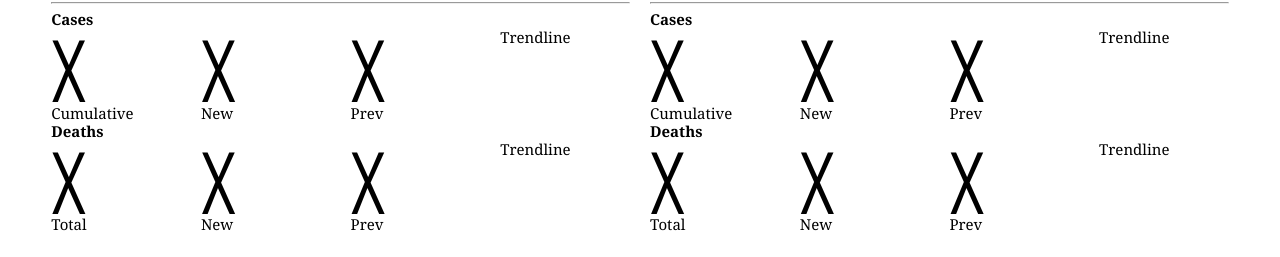
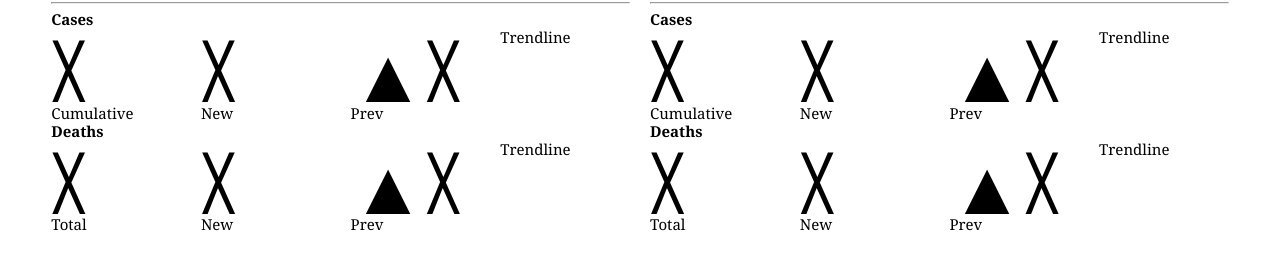
Before and after one commit to garretthaas/covid-dashboard, a website built with webpack: page index.html in a window 1280 px wide. Shown: the part 695-952 px from the top of the page. Built offline with nearby package versions, Linux system fonts and the light colour scheme; no server answers.

Commit message:
pos/neg functionality added to counties with arrows

```diff
--- a/index.html
+++ b/index.html
@@ -102,7 +102,7 @@
             <p>New</p>
           </div>
           <div class="grid-item" data-point="cases-percent-change">
-            <p class="callout" data-item="content">X</p>
+            <p class="callout positive" data-item="content">X</p>
             <p data-item="title">Prev</p>
           </div>
           <div class="grid-item trendline" data-item="trend-line">
@@ -120,7 +120,7 @@
             <p>New</p>
           </div>
           <div class="grid-item" data-point="deaths-percent-change">
-            <p class="callout" data-item="content">X</p>
+            <p class="callout positive" data-item="content">X</p>
             <p data-item="title">Prev</p>
           </div>
           <div class="grid-item trendline" data-item="trend-line">
@@ -144,7 +144,7 @@
             <p>New</p>
           </div>
           <div class="grid-item" data-point="cases-percent-change">
-            <p class="callout" data-item="content">X</p>
+            <p class="callout positive" data-item="content">X</p>
             <p data-item="title">Prev</p>
           </div>
           <div class="grid-item trendline" data-item="trend-line">
@@ -162,7 +162,7 @@
             <p>New</p>
           </div>
           <div class="grid-item" data-point="deaths-percent-change">
-            <p class="callout" data-item="content">X</p>
+            <p class="callout positive" data-item="content">X</p>
             <p data-item="title">Prev</p>
           </div>
           <div class="grid-item trendline" data-item="trend-line">
--- a/src/blockCountyDataPoint.js
+++ b/src/blockCountyDataPoint.js
@@ -126,7 +126,6 @@ const getDataByPlaces = (string) => {
 
       //replace dataSix
       if (Math.sign(deathsChangeX()) === 1) {
-        let printDeathsChange = parent.querySelector('[data-point="deaths-percent-change"] [data-item="content"]')
         let prevDayNeg = parent.querySelector('[data-point="deaths-percent-change"] .callout')
         //@GH — can we use .toggle here?
           if (prevDayNeg.classList.contains('negative')) {
```
Also changed, not shown: dist/index.html, dist/main.js (added), dist/styles.min.css (added).
